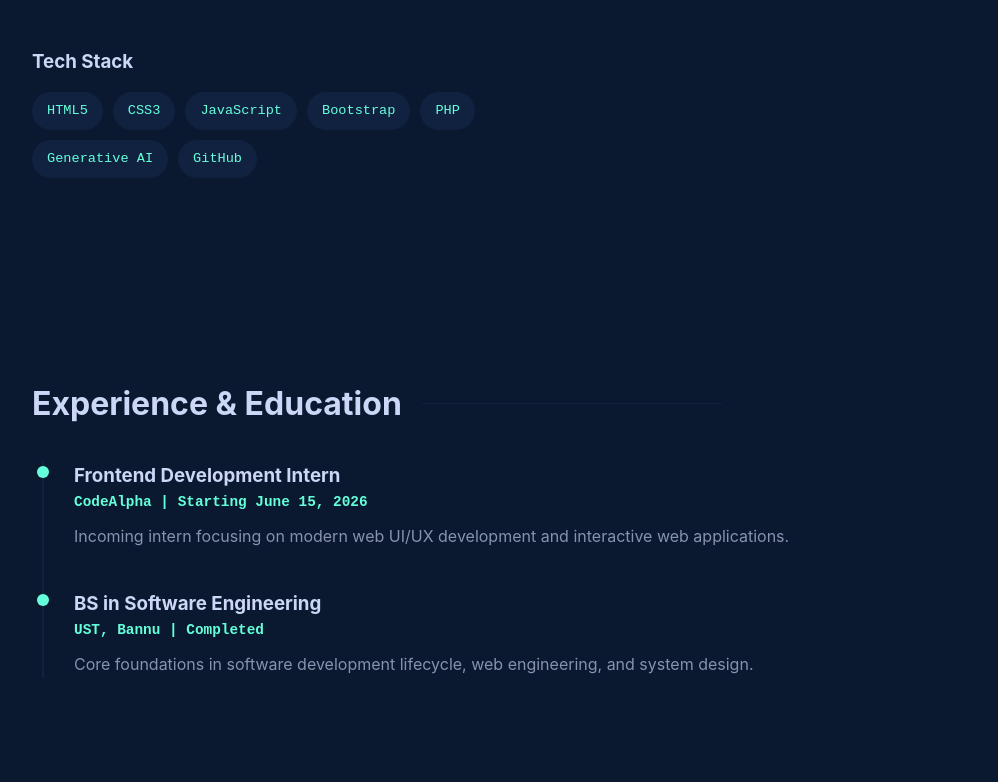
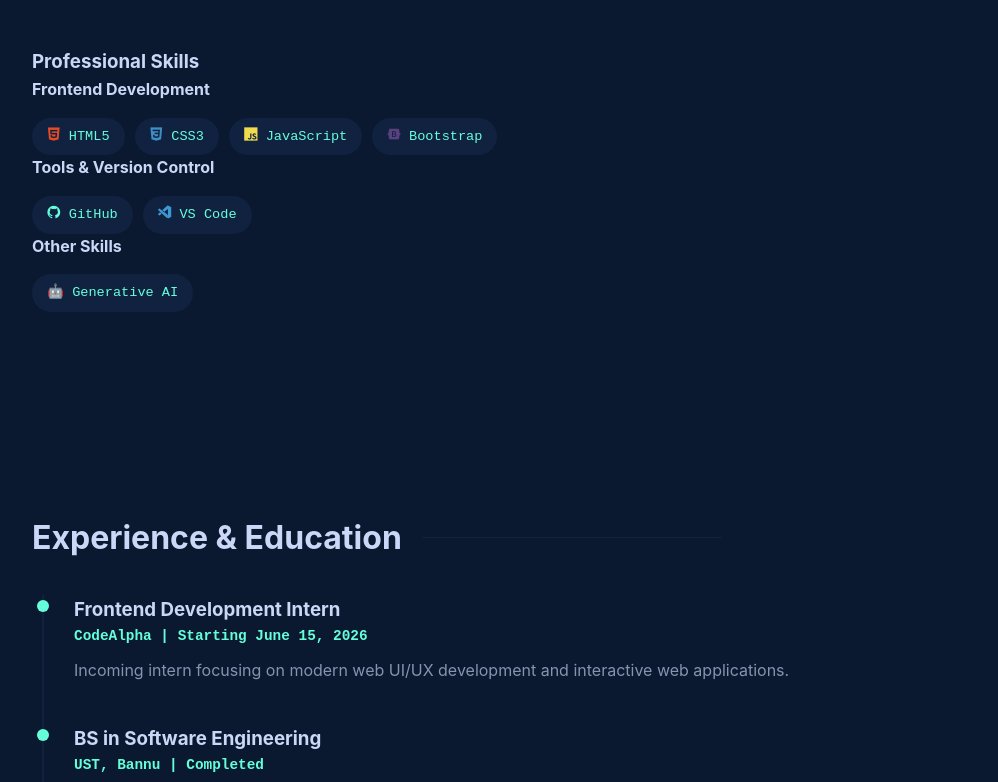
Before and after one commit to attaurrehman54/Portfolio, a plain HTML site: page index.html in a window 1280 px wide. Shown: the part 1242-2024 px from the top of the page, without its empty margins (136-1134 px from the left). Drawn offline with nearby package versions, Linux system fonts and the light colour scheme.

Commit message:
Update index.html

```diff
--- a/index.html
+++ b/index.html
@@ -1,6 +1,7 @@
 <!DOCTYPE html>
 <html lang="en">
 <head>
+    <link rel="stylesheet" type="text/css" href="https://cdn.jsdelivr.net/gh/devicons/devicon@latest/devicon.min.css" />
     <meta charset="UTF-8">
     <meta name="viewport" content="width=device-width, initial-scale=1.0">
     <title>Atta Ur Rehman | Portfolio</title>
@@ -8,9 +9,18 @@
 </head>
 <body>
 
+    <!-- Navigation -->
     <nav class="navbar">
         <div class="logo">A.R.</div>
-        <ul class="nav-links">
+
+        <!-- Updated: Hamburger Menu Icon -->
+        <div class="hamburger" id="hamburger">
+            <div class="line"></div>
+            <div class="line"></div>
+            <div class="line"></div>
+        </div>
+
+        <ul class="nav-links" id="nav-links">
             <li><a href="#home">Home</a></li>
             <li><a href="#about">About</a></li>
             <li><a href="#resume">Resume</a></li>
@@ -19,6 +29,7 @@
         </ul>
     </nav>
 
+    <!-- Hero Section -->
     <section id="home" class="hero fade-in">
         <div class="hero-content">
             <img src="profile_home.png" alt="Atta Ur Rehman" style="width: 150px; height: 150px; border-radius: 50%; object-fit: cover; border: 4px solid var(--accent-color); margin-bottom: 30px; display: block;">
@@ -30,6 +41,7 @@
         </div>
     </section>
 
+    <!-- About Section -->
     <section id="about" class="fade-in">
         <h2 class="section-title">About Me</h2>
         <div class="about-grid">
@@ -40,21 +52,42 @@
                 <p>I am a passionate Software Engineer holding a Bachelor of Science (BS) in Software Engineering from the University of Science and Technology (UST), Bannu.</p>
                 <p>I specialize in frontend technologies and building responsive, dynamic web architectures. Beyond the screen, I am deeply involved in community leadership, currently serving as the General Secretary for the Torigi Welfare Foundation (TRG).</p>
             </div>
+
+            <!-- START: Professional Skills Section with Logos -->
             <div class="skills-container">
-                <h3>Tech Stack</h3>
-                <div class="skills-tags">
-                    <span>HTML5</span>
-                    <span>CSS3</span>
-                    <span>JavaScript</span>
-                    <span>Bootstrap</span>
-                    <span>PHP</span>
-                    <span>Generative AI</span>
-                    <span>GitHub</span>
+                <h3 class="skills-main-title">Professional Skills</h3>
+
+                <div class="skills-category">
+                    <h4>Frontend Development</h4>
+                    <div class="skills-tags">
+                        <span><i class="devicon-html5-plain colored"></i> HTML5</span>
+                        <span><i class="devicon-css3-plain colored"></i> CSS3</span>
+                        <span><i class="devicon-javascript-plain colored"></i> JavaScript</span>
+                        <span><i class="devicon-bootstrap-plain colored"></i> Bootstrap</span>
+                    </div>
+                </div>
+
+                <div class="skills-category">
+                    <h4>Tools & Version Control</h4>
+                    <div class="skills-tags">
+                        <span><i class="devicon-github-original"></i> GitHub</span>
+                        <span><i class="devicon-vscode-plain colored"></i> VS Code</span>
+                    </div>
+                </div>
+
+                <div class="skills-category">
+                    <h4>Other Skills</h4>
+                    <div class="skills-tags">
+                        <span>🤖 Generative AI</span>
+                    </div>
                 </div>
             </div>
+            <!-- END: Professional Skills Section with Logos -->
+
         </div>
     </section>
 
+    <!-- Resume / Experience Section -->
     <section id="resume" class="fade-in">
         <h2 class="section-title">Experience & Education</h2>
         <div class="timeline">
@@ -71,6 +104,7 @@
         </div>
     </section>
 
+    <!-- Projects Section -->
     <section id="projects" class="fade-in">
         <h2 class="section-title">Featured Projects</h2>
         <div class="projects-grid">
@@ -88,6 +122,7 @@
         </div>
     </section>
 
+    <!-- Contact Section -->
     <section id="contact" class="fade-in">
         <h2 class="section-title">Get In Touch</h2>
         <p class="contact-text">Currently looking for new opportunities. Whether you have a question, want to discuss a project, or just want to say hi, my inbox is always open!</p>
```
